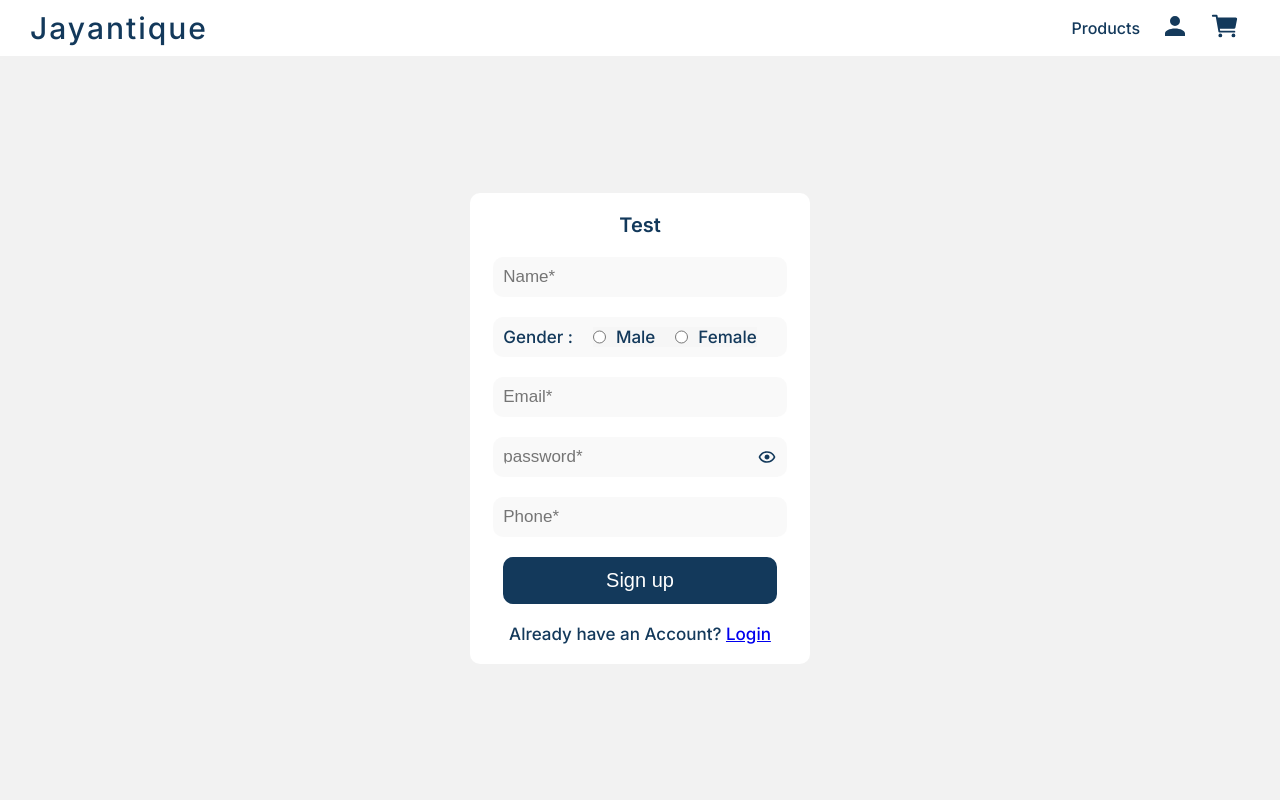
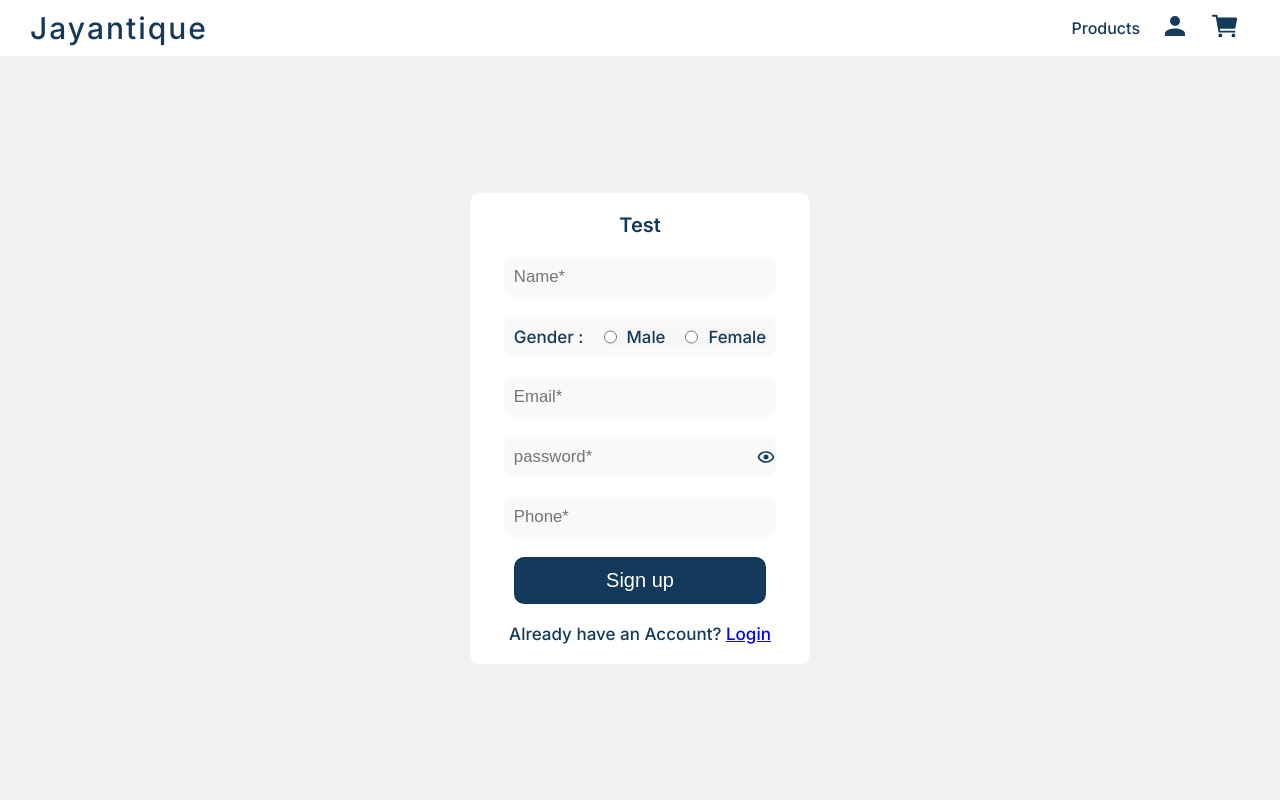
Before and after one commit to Jayant061/Jayantique, a React (Vite) app in the folder client/: page /register in a window 1280 px wide. Shown: the top 800 px of the page. Built offline with nearby package versions, Linux system fonts and the light colour scheme; no server answers.

Commit message:
live payement mode

```diff
--- a/client/src/components/checkout/DeliveryChargeTime.js
+++ b/client/src/components/checkout/DeliveryChargeTime.js
@@ -1,4 +1,4 @@
-import { freeDeliveryID, freeDeliveryID2, freeDeliveryID3 } from "../../../credentials";
+import { freeDeliveryID, deliveryID40, deliveryID50 } from "../../../credentials";
 
 export default  function deliveryChargeAndTime(pincode){
     const code = Math.floor((parseInt(pincode)/10000));
@@ -11,10 +11,10 @@ export default  function deliveryChargeAndTime(pincode){
         return({freeDelivery:true,DC:0,deliveryTime:{min:3,max:5},deliveryID:freeDeliveryID})
     }
     else if(70<=code && code <=85){
-        return({freeDelivery:false,DC:40,deliveryTime:{min:5,max:7},deliveryID:freeDeliveryID2});
+        return({freeDelivery:false,DC:40,deliveryTime:{min:5,max:7},deliveryID:deliveryID40});
     }
     else{
-        return({freeDelivery:false,DC:50,deliveryTime:{min:9,max:11},deliveryID:freeDeliveryID3});
+        return({freeDelivery:false,DC:50,deliveryTime:{min:9,max:11},deliveryID:deliveryID50});
     }
 }
 
--- a/client/src/components/checkout/PaymentDetails.jsx
+++ b/client/src/components/checkout/PaymentDetails.jsx
@@ -45,6 +45,7 @@ function PaymentDetails() {
       setDeliveryStat(deliveryChargeAndTime(deliveryAddress.pincode));
     parseInt(price) > 25 && setDiscount((0.1 * price*80).toFixed(2));
   }, [deliveryAddress]);
+
   const homeAddresses =
     currentUser.address &&
     getAddress(currentUser.address.home, setDeliveryAddress, "home");
--- a/client/src/components/loginNRegister/Login.jsx
+++ b/client/src/components/loginNRegister/Login.jsx
@@ -57,6 +57,7 @@ function Login() {
         <span className='authHeader'>Test</span>
       <form onSubmit={handleSubmit}>
         <input
+          className='input'
           type="email"
           name="email"
           value = {formData.email}
@@ -66,6 +67,7 @@ function Login() {
         />
         <div className='password'>
           <input
+          className='passwordInput'
           type={!showPassword? "password":"text"}
           name="password"
           value={formData.password}
--- a/client/src/components/loginNRegister/Register.jsx
+++ b/client/src/components/loginNRegister/Register.jsx
@@ -72,7 +72,7 @@ function Register() {
             onChange={handleChange}
             required
           />
-          <div className="registerInput">
+          <div className="genderInput">
             <span>Gender : </span>
             <div id="registrationPartition" className="inputsPartition">
               <div className="radioInput">
--- a/client/src/components/loginNRegister/authStyles.css
+++ b/client/src/components/loginNRegister/authStyles.css
@@ -38,25 +38,26 @@ input::-webkit-inner-spin-button {
   -webkit-appearance: none;
   margin: 0;
 }
-.authWrapper form input, .auth form button,.auth form .password{
-    font-size: 17px;
+
+.authWrapper form input, .auth form button,.auth form .passwordInput,.authWrapper form .genderInput{
+    font-size: 1.05em;
     font-weight: 500;
-    width: 100%;
+    width: calc(100% - 20px);
     padding: 10px;
     color: #13395B;
     outline: none;
     border:none;
     background-color: #f1f1f175;
-    border-radius:10px;
+    border-radius: 10px;
+
 }
-.authWrapper form .registerInput{
+.authWrapper form .password{
     width: 100%;
-    font-size: 17px;
-    font-weight: 500;
+    padding: 0px;
+    background-color: #f1f1f175;
     border-radius: 10px;
-    padding: 10px;
 }
-.authWrapper form .registerInput, .authWrapper form .registerInput .inputsPartition{
+.authWrapper form .genderInput, .authWrapper form .genderInput .inputsPartition{
     display: flex;
     justify-content: start;
     align-items: center;
@@ -64,7 +65,7 @@ input::-webkit-inner-spin-button {
     background-color: #f1f1f175;
     color: #13395B;
 }
-.authWrapper form .registerInput .inputsPartition .radioInput{
+.authWrapper form .genderInput .inputsPartition .radioInput{
     display: flex;
     gap: 10px;
 }
@@ -86,10 +87,10 @@ input::-webkit-inner-spin-button {
     align-items: center;
 }
 .authWrapper form .password input{
-    padding: 0;
     background-color: transparent;
 }
 .authWrapper form .password  img{
     height: 20px;
     cursor: pointer;
+    z-index: 10;
 }
```
Also changed, not shown: 2 other files (tests, documents, lock files or other folders).
